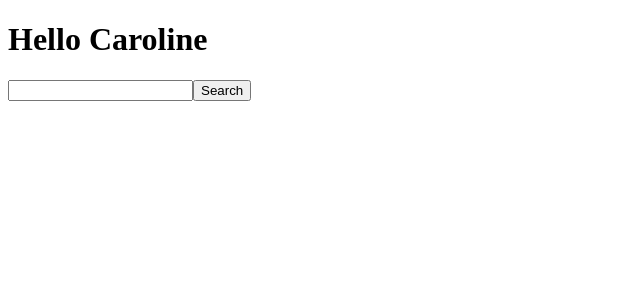
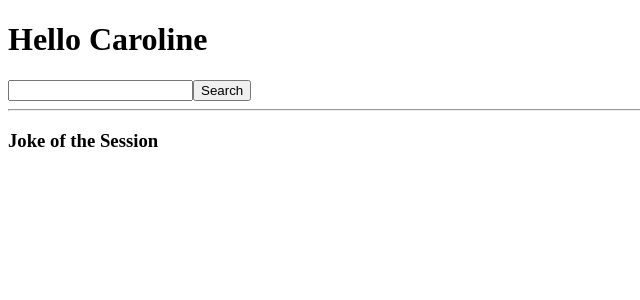
Before and after one commit to Catravine/react-hooks-home-page, a React (Create React App) app: page / in a window 1280 px wide. Shown: the top 300 px of the page, without its empty margins (0-640 px from the left). Built offline with nearby package versions, Linux system fonts and the light colour scheme; no server answers; the HTML template or start-up script is replaced by a standard one.

Commit message:
joke api

```diff
--- a/src/App.js
+++ b/src/App.js
@@ -1,4 +1,5 @@
 import React, { useState } from 'react';
+import Joke from './Joke';
 
 function App() {
   const [userQuery, setUserQuery] = useState('');
@@ -25,6 +26,8 @@ function App() {
         <input value={userQuery} onChange={updateUserQuery} onKeyPress={handleKeyPress} />
         <button onClick={searchQuery}>Search</button>
       </div>
+      <hr />
+      <Joke />
     </div>
   );
 }
--- /dev/null
+++ b/src/Joke.js
@@ -0,0 +1,27 @@
+import React, { useEffect, useState } from 'react';
+
+function Joke() {
+  const [joke, setJoke] = useState({});
+
+  useEffect(() => {
+    // fetch('https://official-joke-api.appspot.com/jokes/random')
+    fetch('http://localhost:3005/jokes/random')
+      .then(response => response.json())
+      .then(json => {
+        console.log('joke json', json);
+        setJoke(json);
+      }, []);
+  });
+
+  const { setup, punchline } = joke;
+
+  return (
+    <div>
+      <h3>Joke of the Session</h3>
+      <p>{setup}</p>
+      <p><em>{punchline}</em></p>
+    </div>
+  )
+}
+
+export default Joke;
```
